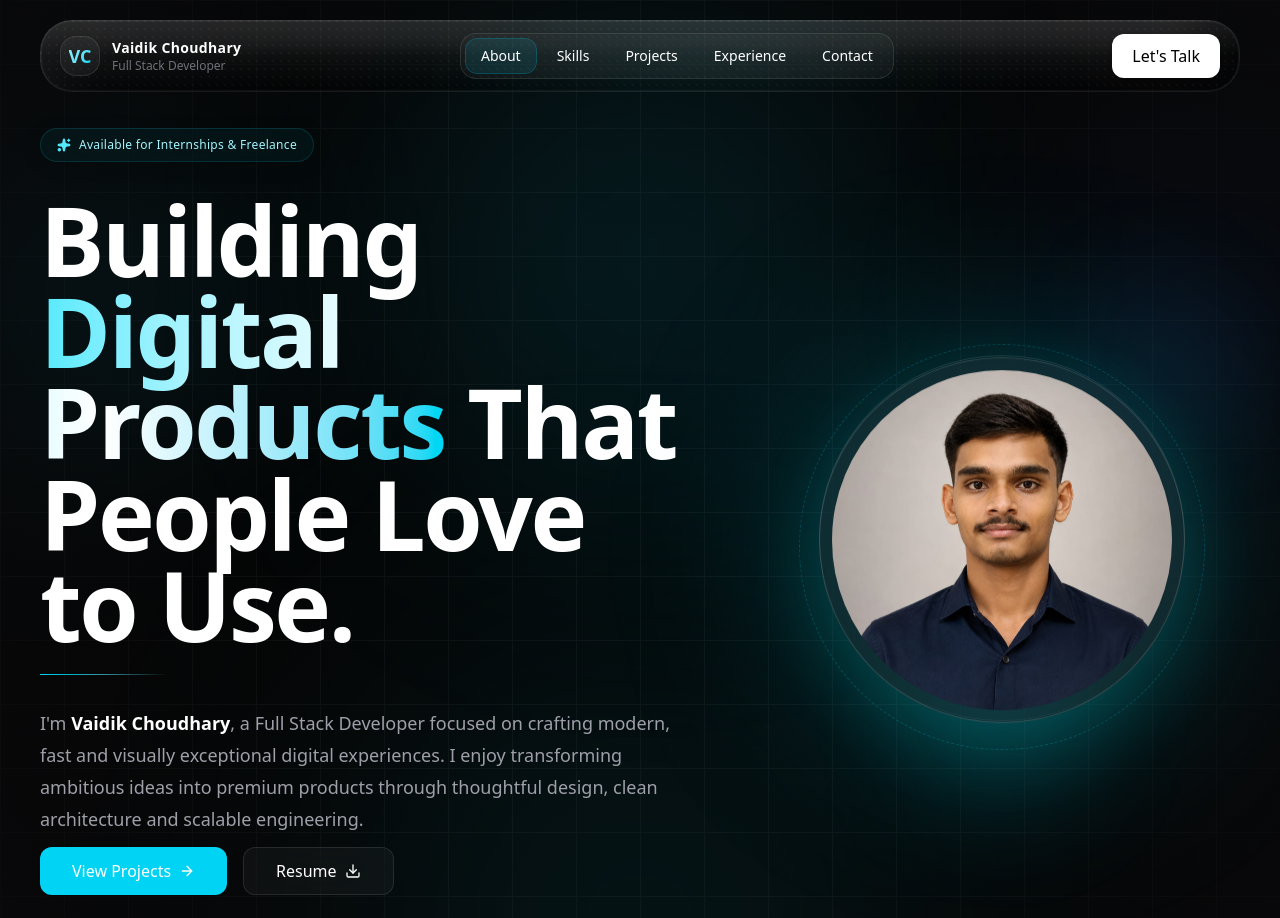
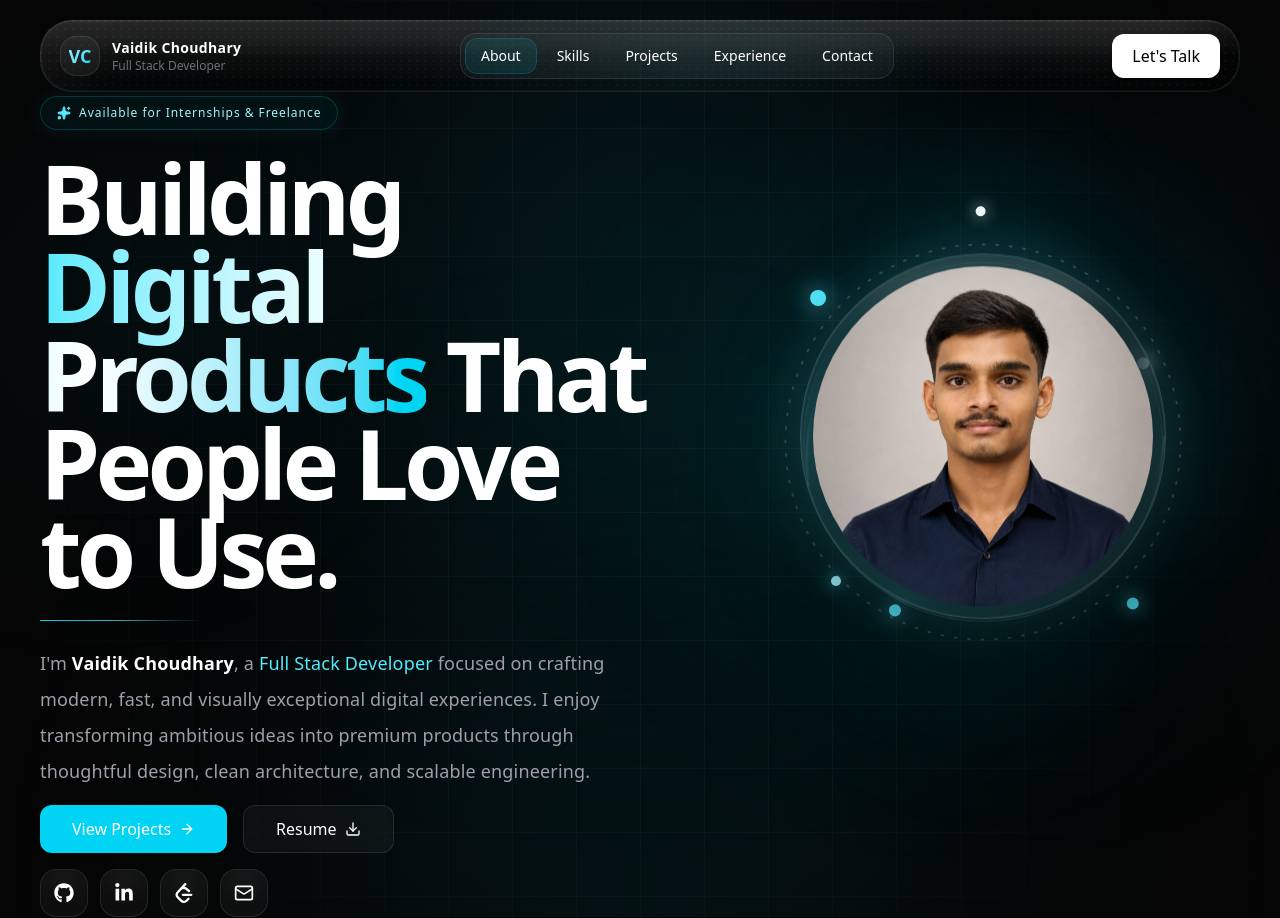
Before and after one commit to Vaidik1199/portfolio, a Next.js app: page / in a window 1280 px wide. Shown: the top 918 px of the page. Built offline with nearby package versions, Linux system fonts and the light colour scheme.

Commit message:
Hero section rapped up completely

```diff
--- a/components/hero/Hero.tsx
+++ b/components/hero/Hero.tsx
@@ -12,21 +12,39 @@ export default function Hero() {
   return (
     <section
       id="home"
-      className="relative flex min-h-screen items-center overflow-hidden pt-32"
+      className="
+        relative
+        flex
+        min-h-screen
+        items-center
+        overflow-x-clip
+        pt-20
+        md:pt-24
+        lg:pt-16
+      "
     >
       <HeroBackground />
 
-      <Container>
-        <div className="grid items-center gap-20 lg:grid-cols-[1.15fr_.85fr]">
+      <Container className="flex-1">
+        <div
+          className="
+            grid
+            min-h-[calc(100vh-5rem)]
+            items-center
+            gap-12
+            lg:grid-cols-[1.1fr_0.9fr]
+            lg:gap-14
+          "
+        >
           {/* Left */}
-          <div className="flex flex-col items-start">
+          <div className="relative z-10 flex flex-col items-start">
             <HeroBadge />
 
-            <div className="mt-8">
+            <div className="mt-6">
               <HeroHeading />
             </div>
 
-            <div className="mt-8">
+            <div className="mt-6">
               <HeroDescription />
             </div>
 
@@ -36,7 +54,7 @@ export default function Hero() {
           </div>
 
           {/* Right */}
-          <div className="flex justify-center lg:justify-end">
+          <div className="relative flex justify-center lg:-translate-y-12 lg:justify-end">
             <HeroImage />
           </div>
         </div>
--- a/components/hero/HeroBackground.jsx
+++ b/components/hero/HeroBackground.jsx
@@ -10,45 +10,49 @@ export default function HeroBackground() {
     >
       {/* Grid */}
       <div
-        className="absolute inset-0 opacity-[0.04]"
+        className="absolute inset-0 opacity-[0.035]"
         style={{
           backgroundImage: `
-            linear-gradient(to right, white 1px, transparent 1px),
-            linear-gradient(to bottom, white 1px, transparent 1px)
+            linear-gradient(to right, rgba(255,255,255,0.9) 1px, transparent 1px),
+            linear-gradient(to bottom, rgba(255,255,255,0.9) 1px, transparent 1px)
           `,
           backgroundSize: "64px 64px",
+          maskImage:
+            "radial-gradient(circle at center, black 45%, transparent 100%)",
+          WebkitMaskImage:
+            "radial-gradient(circle at center, black 45%, transparent 100%)",
         }}
       />
 
-      {/* Top Glow */}
-      <div className="absolute left-1/2 top-0 h-[520px] w-[520px] -translate-x-1/2 rounded-full bg-cyan-500/12 blur-[120px]" />
+      {/* Top Ambient Glow */}
+      <div className="absolute left-1/2 top-0 h-[560px] w-[560px] -translate-x-1/2 rounded-full bg-cyan-400/12 blur-[140px]" />
 
       {/* Left Orb */}
       <motion.div
         animate={{
-          x: [0, 40, 0],
-          y: [0, -30, 0],
+          x: [0, 45, 0],
+          y: [0, -35, 0],
         }}
         transition={{
           duration: 18,
           repeat: Infinity,
           ease: "easeInOut",
         }}
-        className="absolute left-[-120px] top-40 h-80 w-80 rounded-full bg-cyan-400/12 blur-[110px]"
+        className="absolute left-[-120px] top-40 h-80 w-80 rounded-full bg-cyan-400/10 blur-[120px]"
       />
 
       {/* Right Orb */}
       <motion.div
         animate={{
-          x: [0, -35, 0],
+          x: [0, -40, 0],
           y: [0, 35, 0],
         }}
         transition={{
-          duration: 20,
+          duration: 21,
           repeat: Infinity,
           ease: "easeInOut",
         }}
-        className="absolute right-[-120px] top-28 h-80 w-80 rounded-full bg-blue-500/10 blur-[110px]"
+        className="absolute right-[-120px] top-24 h-80 w-80 rounded-full bg-sky-400/8 blur-[120px]"
       />
 
       {/* Bottom Glow */}
@@ -61,15 +65,25 @@ export default function HeroBackground() {
           repeat: Infinity,
           ease: "easeInOut",
         }}
-        className="absolute bottom-[-220px] left-1/2 h-[520px] w-[520px] -translate-x-1/2 rounded-full bg-cyan-400/10 blur-[130px]"
+        className="absolute bottom-[-240px] left-1/2 h-[560px] w-[560px] -translate-x-1/2 rounded-full bg-cyan-400/10 blur-[150px]"
       />
 
-      {/* Radial Fade */}
+      {/* Noise */}
+      <div
+        className="absolute inset-0 opacity-[0.025]"
+        style={{
+          backgroundImage:
+            "radial-gradient(rgba(255,255,255,0.6) 0.6px, transparent 0.6px)",
+          backgroundSize: "18px 18px",
+        }}
+      />
+
+      {/* Vignette */}
       <div
         className="absolute inset-0"
         style={{
           background:
-            "radial-gradient(circle at center, transparent 0%, rgba(9,9,11,0.15) 55%, rgba(9,9,11,0.85) 100%)",
+            "radial-gradient(circle at center, transparent 0%, rgba(5,5,5,0.12) 55%, rgba(5,5,5,0.92) 100%)",
         }}
       />
     </div>
--- a/components/hero/HeroBadge.tsx
+++ b/components/hero/HeroBadge.tsx
@@ -4,10 +4,30 @@ import Badge from "@/components/ui/Badge";
 
 export default function HeroBadge() {
   return (
-    <Badge className="w-fit gap-2 rounded-full border-cyan-400/15 bg-cyan-400/5 px-4 py-2 text-cyan-200 backdrop-blur-xl">
-      <Sparkles className="h-3.5 w-3.5 fill-cyan-300 text-cyan-300" />
+    <Badge
+      className="
+        mt-8
+        group
+        w-fit
+        gap-2
+        rounded-full
+        border-cyan-400/20
+        bg-cyan-400/5
+        px-4
+        py-2
+        text-cyan-200
+        shadow-[0_0_25px_rgba(103,232,249,0.08)]
+        backdrop-blur-xl
+        transition-all
+        duration-300
+        hover:border-cyan-300/30
+        hover:bg-cyan-400/10
+        hover:shadow-[0_0_35px_rgba(103,232,249,0.15)]
+      "
+    >
+      <Sparkles className="h-3.5 w-3.5 fill-cyan-300 text-cyan-300 transition-transform duration-300 group-hover:rotate-12 group-hover:scale-110" />
 
-      <span className="text-xs font-medium tracking-wide">
+      <span className="text-xs font-medium tracking-[0.08em]">
         Available for Internships & Freelance
       </span>
     </Badge>
--- a/components/hero/HeroButtons.tsx
+++ b/components/hero/HeroButtons.tsx
@@ -9,24 +9,39 @@ import Button from "@/components/ui/Button";
 export default function HeroButtons() {
   return (
     <motion.div
-      initial={{ opacity: 0, y: 18 }}
+      initial={{ opacity: 0, y: 20 }}
       animate={{ opacity: 1, y: 0 }}
       transition={{
         delay: 0.3,
-        duration: 0.7,
+        duration: 0.8,
         ease: [0.22, 1, 0.36, 1],
       }}
-      className="flex flex-col gap-4 pt-3 sm:flex-row"
+      className="flex flex-col gap-4 pt-4 sm:flex-row"
     >
       <Button
         size="lg"
-        className="group bg-cyan-400 text-black hover:bg-cyan-300"
+        className="
+    group
+    bg-cyan-400
+    text-black
+    hover:bg-cyan-300
+    hover:shadow-[0_0_35px_rgba(103,232,249,0.35)]
+  "
         asChild
       >
         <Link href="#projects">
           View Projects
 
-          <ArrowRight className="ml-2 h-4 w-4 transition-transform duration-300 group-hover:translate-x-1" />
+          <ArrowRight
+            className="
+        ml-2
+        h-4
+        w-4
+        transition-transform
+        duration-300
+        group-hover:translate-x-1
+      "
+          />
         </Link>
       </Button>
 
@@ -39,10 +54,20 @@ export default function HeroButtons() {
         <Link
           href="/resume/Vaidik-Choudhary-Resume.pdf"
           target="_blank"
+          rel="noopener noreferrer"
         >
           Resume
 
-          <Download className="ml-2 h-4 w-4 transition-transform duration-300 group-hover:translate-y-0.5" />
+          <Download
+            className="
+              ml-2
+              h-4
+              w-4
+              transition-transform
+              duration-300
+              group-hover:translate-y-0.5
+            "
+          />
         </Link>
       </Button>
     </motion.div>
--- a/components/hero/HeroDescription.tsx
+++ b/components/hero/HeroDescription.tsx
@@ -5,23 +5,34 @@ import { motion } from "motion/react";
 export default function HeroDescription() {
   return (
     <motion.p
-      initial={{ opacity: 0, y: 18 }}
+      initial={{ opacity: 0, y: 20 }}
       animate={{ opacity: 1, y: 0 }}
       transition={{
         delay: 0.2,
-        duration: 0.7,
+        duration: 0.8,
         ease: [0.22, 1, 0.36, 1],
       }}
-      className="max-w-2xl text-base leading-8 text-zinc-400 md:text-lg"
+      className="
+        max-w-2xl
+        text-[17px]
+        leading-8
+        tracking-[0.01em]
+        text-zinc-400
+        md:text-lg
+        md:leading-9
+      "
     >
       I'm{" "}
       <span className="font-semibold text-white">
         Vaidik Choudhary
       </span>
-      , a Full Stack Developer focused on crafting modern, fast and visually
-      exceptional digital experiences. I enjoy transforming ambitious ideas
-      into premium products through thoughtful design, clean architecture and
-      scalable engineering.
+      , a{" "}
+      <span className="font-medium text-cyan-300">
+        Full Stack Developer
+      </span>{" "}
+      focused on crafting modern, fast, and visually exceptional digital
+      experiences. I enjoy transforming ambitious ideas into premium products
+      through thoughtful design, clean architecture, and scalable engineering.
     </motion.p>
   );
 }
--- a/components/hero/HeroHeading.tsx
+++ b/components/hero/HeroHeading.tsx
@@ -1,23 +1,42 @@
 "use client";
+
 import { motion } from "motion/react";
 
 export default function HeroHeading() {
   return (
     <div className="space-y-6">
       <motion.h1
-        initial={{ opacity: 0, y: 24 }}
+        initial={{ opacity: 0, y: 28 }}
         animate={{ opacity: 1, y: 0 }}
         transition={{
-          duration: 0.7,
+          duration: 0.8,
           ease: [0.22, 1, 0.36, 1],
         }}
-        className="max-w-5xl text-5xl font-extrabold leading-[0.95] tracking-tight text-white sm:text-6xl md:text-7xl lg:text-8xl"
+        className="
+          max-w-5xl
+          text-5xl
+          font-extrabold
+          leading-[0.92]
+          tracking-[-0.05em]
+          text-white
+          sm:text-6xl
+          md:text-7xl
+          lg:text-8xl
+        "
       >
-        Building
-        <span className="bg-gradient-to-r from-cyan-300 via-white to-cyan-400 bg-clip-text text-transparent">
-          {" "}
-          Digital Products{" "}
-        </span>
+        Building{" "}
+        <span
+          className="
+            bg-gradient-to-r
+            from-cyan-300
+            via-white
+            to-cyan-400
+            bg-clip-text
+            text-transparent
+          "
+        >
+          Digital Products
+        </span>{" "}
         That People Love to Use.
       </motion.h1>
 
@@ -25,11 +44,44 @@ export default function HeroHeading() {
         initial={{ opacity: 0, scaleX: 0 }}
         animate={{ opacity: 1, scaleX: 1 }}
         transition={{
-          delay: 0.25,
-          duration: 0.8,
+          delay: 0.3,
+          duration: 0.9,
+          ease: "easeOut",
         }}
-        className="h-px w-32 origin-left bg-gradient-to-r from-cyan-400 via-cyan-300/60 to-transparent"
-      />
+        className="
+          relative
+          h-px
+          w-40
+          origin-left
+          overflow-hidden
+          rounded-full
+          bg-gradient-to-r
+          from-cyan-400
+          via-cyan-300/70
+          to-transparent
+        "
+      >
+        <motion.div
+          animate={{
+            x: ["-120%", "120%"],
+          }}
+          transition={{
+            duration: 3,
+            repeat: Infinity,
+            ease: "linear",
+          }}
+          className="
+            absolute
+            inset-y-0
+            w-16
+            bg-gradient-to-r
+            from-transparent
+            via-white/70
+            to-transparent
+            blur-sm
+          "
+        />
+      </motion.div>
     </div>
   );
 }
--- a/components/hero/HeroImage.tsx
+++ b/components/hero/HeroImage.tsx
@@ -10,63 +10,271 @@ export default function HeroImage() {
       animate={{ opacity: 1, scale: 1 }}
       transition={{
         delay: 0.25,
-        duration: 0.8,
+        duration: 0.9,
         ease: [0.22, 1, 0.36, 1],
       }}
-      className="relative mx-auto flex h-[340px] w-[340px] items-center justify-center md:h-[430px] md:w-[430px]"
+      className="relative mx-auto flex h-[340px] w-[340px] items-center justify-center md:h-[400px] md:w-[400px]"
     >
-      {/* Outer Glow */}
-      <div className="absolute inset-0 rounded-full bg-cyan-400/20 blur-[90px]" />
+      {/* Main Ambient Glow */}
+      <div className="absolute inset-0 rounded-full bg-cyan-400/15 blur-[120px]" />
 
-      {/* Rotating Ring */}
+      {/* Secondary Glow */}
+      <div className="absolute h-64 w-64 rounded-full bg-cyan-300/10 blur-[70px]" />
+
+      {/* Soft Inner Light */}
+      <div className="absolute h-[310px] w-[310px] rounded-full bg-gradient-to-br from-cyan-400/10 via-transparent to-transparent" />
+
+      {/* Animated Outer Ring */}
       <motion.div
         animate={{ rotate: 360 }}
         transition={{
-          duration: 20,
+          duration: 40,
           repeat: Infinity,
           ease: "linear",
         }}
-        className="absolute inset-3 rounded-full border border-cyan-400/20 border-dashed"
-      />
+        className="absolute inset-0"
+      >
+        <svg
+          viewBox="0 0 420 420"
+          className="h-full w-full"
+        >
+          <circle
+            cx="210"
+            cy="210"
+            r="188"
+            fill="none"
+            stroke="rgba(103,232,249,.12)"
+            strokeWidth="1.2"
+            strokeDasharray="8 12"
+          />
+        </svg>
+      </motion.div>
 
-      {/* Floating Ring */}
+      {/* Orbit Arc */}
+      <motion.div
+        animate={{ rotate: -360 }}
+        transition={{
+          duration: 24,
+          repeat: Infinity,
+          ease: "linear",
+        }}
+        className="absolute inset-0"
+      >
+        <svg
+          viewBox="0 0 420 420"
+          className="h-full w-full"
+        >
+          <path
+            d="
+              M210 22
+              A188 188 0 0 1 380 180
+            "
+            fill="none"
+            stroke="rgba(103,232,249,.55)"
+            strokeWidth="3"
+            strokeLinecap="round"
+          />
+
+          <path
+            d="
+              M45 250
+              A188 188 0 0 0 170 396
+            "
+            fill="none"
+            stroke="rgba(255,255,255,.18)"
+            strokeWidth="2"
+            strokeLinecap="round"
+          />
+        </svg>
+      </motion.div>
+
+      {/* Orbiting Particle */}
+      <motion.div
+        animate={{ rotate: 360 }}
+        transition={{
+          duration: 12,
+          repeat: Infinity,
+          ease: "linear",
+        }}
+        className="absolute inset-0"
+      >
+        <div className="absolute left-1/2 top-1 h-3 w-3 -translate-x-1/2 rounded-full bg-cyan-300 shadow-[0_0_20px_rgba(103,232,249,.9)]" />
+      </motion.div>
+
+      {/* Orbiting Particle */}
+      <motion.div
+        animate={{ rotate: -360 }}
+        transition={{
+          duration: 18,
+          repeat: Infinity,
+          ease: "linear",
+        }}
+        className="absolute inset-0"
+      >
+        <div className="absolute bottom-6 right-10 h-2.5 w-2.5 rounded-full bg-white shadow-[0_0_15px_rgba(255,255,255,.8)]" />
+      </motion.div>
+
+      {/* Glass Ring */}
+      <div className="absolute inset-5 rounded-full border border-white/10 bg-white/[0.02] backdrop-blur-sm" />
+
+      {/* Profile Image */}
       <motion.div
         animate={{
           y: [0, -10, 0],
+        }}
+        transition={{
+          duration: 4,
+          repeat: Infinity,
+          ease: "easeInOut",
+        }}
+        whileHover={{
+          scale: 1.03,
+        }}
+        className="
+          group
+          relative
+          z-20
+          overflow-hidden
+          rounded-full
+          border
+          border-white/15
+          bg-white/[0.04]
+          p-3
+          backdrop-blur-xl
+          shadow-[0_35px_100px_rgba(0,0,0,.45),0_0_60px_rgba(103,232,249,.18)]
+        "
+      >
+        {/* Glass Reflection */}
+        <div
+          className="
+            pointer-events-none
+            absolute
+            inset-x-10
+            top-2
+            h-14
+            rounded-full
+            bg-gradient-to-b
+            from-white/35
+            via-white/10
+            to-transparent
+            blur-xl
+          "
+        />
+
+        <Image
+          src="/images/profile.jpeg"
+          alt="Vaidik Choudhary"
+          width={340}
+          height={340}
+          priority
+          className="rounded-full object-cover transition-transform duration-500 group-hover:scale-105"
+        />
+                {/* Image Border Glow */}
+        <div className="pointer-events-none absolute inset-0 rounded-full border border-cyan-300/10" />
+      </motion.div>
+
+      {/* Dotted Halo */}
+      <motion.div
+        animate={{ rotate: 360 }}
+        transition={{
+          duration: 80,
+          repeat: Infinity,
+          ease: "linear",
+        }}
+        className="absolute inset-[-12px]"
+      >
+        <svg
+          viewBox="0 0 440 440"
+          className="h-full w-full"
+        >
+          <circle
+            cx="220"
+            cy="220"
+            r="205"
+            fill="none"
+            stroke="rgba(255,255,255,.18)"
+            strokeWidth="2"
+            strokeDasharray="2 12"
+            strokeLinecap="round"
+          />
+        </svg>
+      </motion.div>
+
+      {/* Floating Accent 1 */}
+      <motion.div
+        animate={{
+          y: [0, -18, 0],
+          x: [0, 8, 0],
         }}
         transition={{
           duration: 5,
           repeat: Infinity,
           ease: "easeInOut",
         }}
-        className="absolute inset-8 rounded-full border border-white/10"
-      />
+        className="absolute left-5 top-16"
+      >
+        <div className="h-4 w-4 rounded-full bg-cyan-300 shadow-[0_0_25px_rgba(103,232,249,.9)]" />
+      </motion.div>
 
-      {/* Image */}
+      {/* Floating Accent 2 */}
+      <motion.div
+        animate={{
+          y: [0, 16, 0],
+          x: [0, -10, 0],
+        }}
+        transition={{
+          duration: 6,
+          repeat: Infinity,
+          ease: "easeInOut",
+        }}
+        className="absolute right-8 top-28"
+      >
+        <div className="h-3 w-3 rounded-full bg-white shadow-[0_0_18px_rgba(255,255,255,.85)]" />
+      </motion.div>
+
+      {/* Floating Accent 3 */}
       <motion.div
         animate={{
           y: [0, -12, 0],
+          x: [0, 12, 0],
         }}
         transition={{
-          duration: 4,
+          duration: 7,
           repeat: Infinity,
           ease: "easeInOut",
         }}
-        className="relative z-10 overflow-hidden rounded-full border border-white/15 bg-white/5 p-3 shadow-[0_25px_80px_rgba(0,255,255,.18)] backdrop-blur-xl"
+        className="absolute bottom-14 left-12"
       >
-        <Image
-          src="/images/profile.jpeg"
-          alt="Vaidik Choudhary"
-          width={340}
-          height={340}
-          priority
-          className="rounded-full object-cover"
-        />
+        <div className="h-2.5 w-2.5 rounded-full bg-cyan-200 shadow-[0_0_16px_rgba(103,232,249,.8)]" />
       </motion.div>
 
-      {/* Decorative Blur */}
-      <div className="absolute -bottom-8 h-36 w-36 rounded-full bg-cyan-400/15 blur-3xl" />
-      <div className="absolute -top-8 -right-6 h-28 w-28 rounded-full bg-blue-500/15 blur-3xl" />
+      {/* Floating Accent 4 */}
+      <motion.div
+        animate={{
+          y: [0, 14, 0],
+          x: [0, -8, 0],
+        }}
+        transition={{
+          duration: 5.5,
+          repeat: Infinity,
+          ease: "easeInOut",
+        }}
+        className="absolute bottom-10 right-10"
+      >
+        <div className="h-3 w-3 rounded-full bg-cyan-300/80 shadow-[0_0_20px_rgba(103,232,249,.9)]" />
+      </motion.div>
+
+      {/* Top Ambient Blur */}
+      <div className="absolute -top-10 left-1/2 h-28 w-28 -translate-x-1/2 rounded-full bg-cyan-400/15 blur-3xl" />
+
+      {/* Bottom Ambient Blur */}
+      <div className="absolute -bottom-10 left-1/2 h-40 w-40 -translate-x-1/2 rounded-full bg-cyan-400/10 blur-[90px]" />
+
+      {/* Left Ambient Blur */}
+      <div className="absolute left-0 top-1/2 h-28 w-28 -translate-y-1/2 rounded-full bg-cyan-300/10 blur-[70px]" />
+
+      {/* Right Ambient Blur */}
+      <div className="absolute right-0 top-1/2 h-28 w-28 -translate-y-1/2 rounded-full bg-cyan-300/10 blur-[70px]" />
     </motion.div>
   );
 }
--- a/components/hero/HeroSocials.tsx
+++ b/components/hero/HeroSocials.tsx
@@ -5,6 +5,7 @@ import { motion } from "motion/react";
 
 import { FaGithub, FaLinkedinIn } from "react-icons/fa6";
 import { Mail } from "lucide-react";
+import { SiLeetcode } from "react-icons/si";
 
 const socials = [
   {
@@ -18,6 +19,11 @@ const socials = [
     icon: FaLinkedinIn,
   },
   {
+    label: "LeetCode",
+    href: "https://leetcode.com/u/Vaidik1199/",
+    icon: SiLeetcode,
+  },
+  {
     label: "Email",
     href: "mailto:vaidikhitendrachoudhary@gmail.com",
     icon: Mail,
@@ -27,26 +33,73 @@ const socials = [
 export default function HeroSocials() {
   return (
     <motion.div
-      initial={{ opacity: 0, y: 18 }}
+      initial={{ opacity: 0, y: 20 }}
       animate={{ opacity: 1, y: 0 }}
       transition={{
-        delay: 0.4,
-        duration: 0.7,
+        delay: 0.45,
+        duration: 0.8,
         ease: [0.22, 1, 0.36, 1],
       }}
-      className="flex items-center gap-3 pt-6"
+      className="flex items-center gap-3 pt-4"
     >
-      {socials.map(({ label, href, icon: Icon }) => (
-        <Link
+      {socials.map(({ label, href, icon: Icon }, index) => (
+        <motion.div
           key={label}
-          href={href}
-          target="_blank"
-          rel="noopener noreferrer"
-          aria-label={label}
-          className="group flex h-12 w-12 items-center justify-center rounded-2xl border border-white/10 bg-white/5 text-zinc-400 backdrop-blur-xl transition-all duration-300 hover:-translate-y-1 hover:border-cyan-400/30 hover:bg-cyan-400/10 hover:text-cyan-300"
+          initial={{ opacity: 0, y: 16 }}
+          animate={{ opacity: 1, y: 0 }}
+          transition={{
+            delay: 0.5 + index * 0.08,
+            duration: 0.5,
+          }}
         >
-          <Icon className="h-5 w-5 transition-transform duration-300 group-hover:scale-110" />
-        </Link>
+          <Link
+            href={href}
+            target="_blank"
+            rel="noopener noreferrer"
+            aria-label={label}
+            className="
+              group
+              relative
+              flex
+              h-12
+              w-12
+              items-center
+              justify-center
+              overflow-hidden
+              rounded-2xl
+              border
+              border-white/10
+              bg-white/[0.04]
+              text-zinc-400
+              backdrop-blur-xl
+              transition-all
+              duration-300
+              hover:-translate-y-1
+              hover:border-cyan-400/30
+              hover:bg-cyan-400/10
+              hover:text-cyan-300
+              hover:shadow-[0_10px_35px_rgba(103,232,249,0.18)]
+            "
+          >
+            {/* Glass Reflection */}
+            <span
+              className="
+                pointer-events-none
+                absolute
+                inset-x-2
+                top-1
+                h-4
+                rounded-full
+                bg-gradient-to-b
+                from-white/20
+                to-transparent
+                blur-md
+              "
+            />
+
+            <Icon className="relative z-10 h-5 w-5 transition-transform duration-300 group-hover:scale-110" />
+          </Link>
+        </motion.div>
       ))}
     </motion.div>
   );
```
